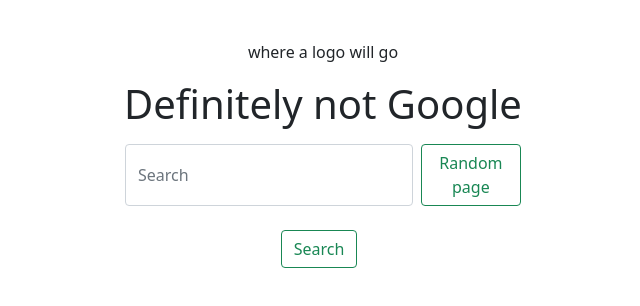
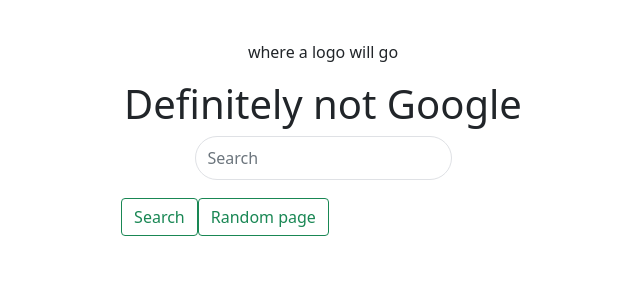
Before and after one commit to millman97/Definitely-Not-Google, a plain HTML site: page Client/index.html in a window 1280 px wide. Shown: the whole page, without its empty margins (317-957 px from the left). Drawn offline with nearby package versions, Linux system fonts and the light colour scheme.

Commit message:
update search css

```diff
--- a/Client/css/style.css
+++ b/Client/css/style.css
@@ -16,11 +16,29 @@
     margin-bottom: 2.5vh;
 }
 
-form{
-    margin: auto;
+#searchTerm{
+    display: flex;
+    height: 44px;
+    background: #fff;
+    border: 1px solid #dfe1e5;
+    box-shadow: none;
+    border-radius: 24px;
+    margin: 0 auto;
+    width: 638px;
+    width: auto;
+    max-width: 584px;
 }
 
-input{
-    display: block;
-    margin-bottom: 2.5vh;
+#searchTerm:hover{
+    background-color: #fff;
+    box-shadow: 0 1px 6px rgb(32 33 36 / 28%);
+    border-color: rgba(223, 225, 229, 0);
 }
+
+.btnContainer{
+    display: flex;
+    align-items: center;
+    justify-content: center;
+    padding-top: 18px;
+    width:70vw;
+}
--- a/Client/index.html
+++ b/Client/index.html
@@ -1,5 +1,6 @@
 <!DOCTYPE html>
 <html lang="en">
+
 <head>
     <link rel="stylesheet" href="./css/style.css">
     <script defer src="./js/index.js"></script>
@@ -12,22 +13,25 @@
 
 
 <body class="container-fluid h-100">
-
+    <a href=""></a>
     <p class="text-center">where a logo will go</p>
     <h1 class="text-center">Definitely not Google</h1>
 
-    <nav class="navbar container">
-
+    <nav class="container">
         <div class="container-fluid">
-          <form class="d-flex">
-            <input name="searchTerm" id="searchTerm" class="form-control me-2" type="search" placeholder="Search" aria-label="Search">
-            <button class="btn btn-outline-success" type="submit">Random page</button>
-          </form>
+            <form>
+                <input name="searchTerm" id="searchTerm" class="form-control" type="search" placeholder="Search"
+                    aria-label="Search">
+                <div class="btnContainer">
+                    <button class="btn btn-outline-success" type="button" id="doSomething">Search</button>
+                    <button class="btn btn-outline-success" type="submit">Random page</button>
+                </div>
+            </form>
         </div>
 
         <div class="container-fluid p-4">
             <form class="d-flex">
-                <button class="btn btn-outline-success me-2" type="button" id="doSomething">Search</button>
+
                 <!-- <button class="btn btn-outline-secondary" type="button" id="random">Random page</button> -->
             </form>
         </div>
@@ -35,4 +39,5 @@
     </nav>
 
 </body>
+
 </html>
```
Also changed, not shown: logo.png (added).
